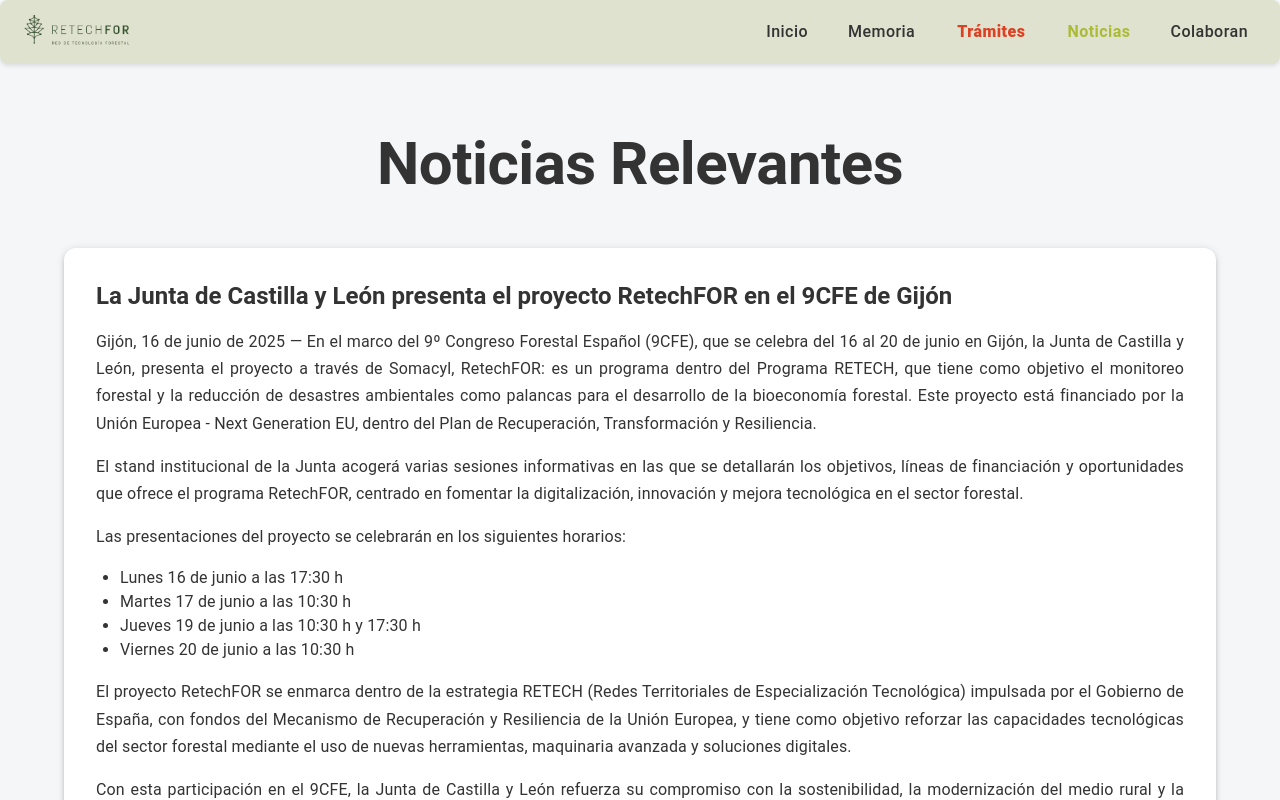
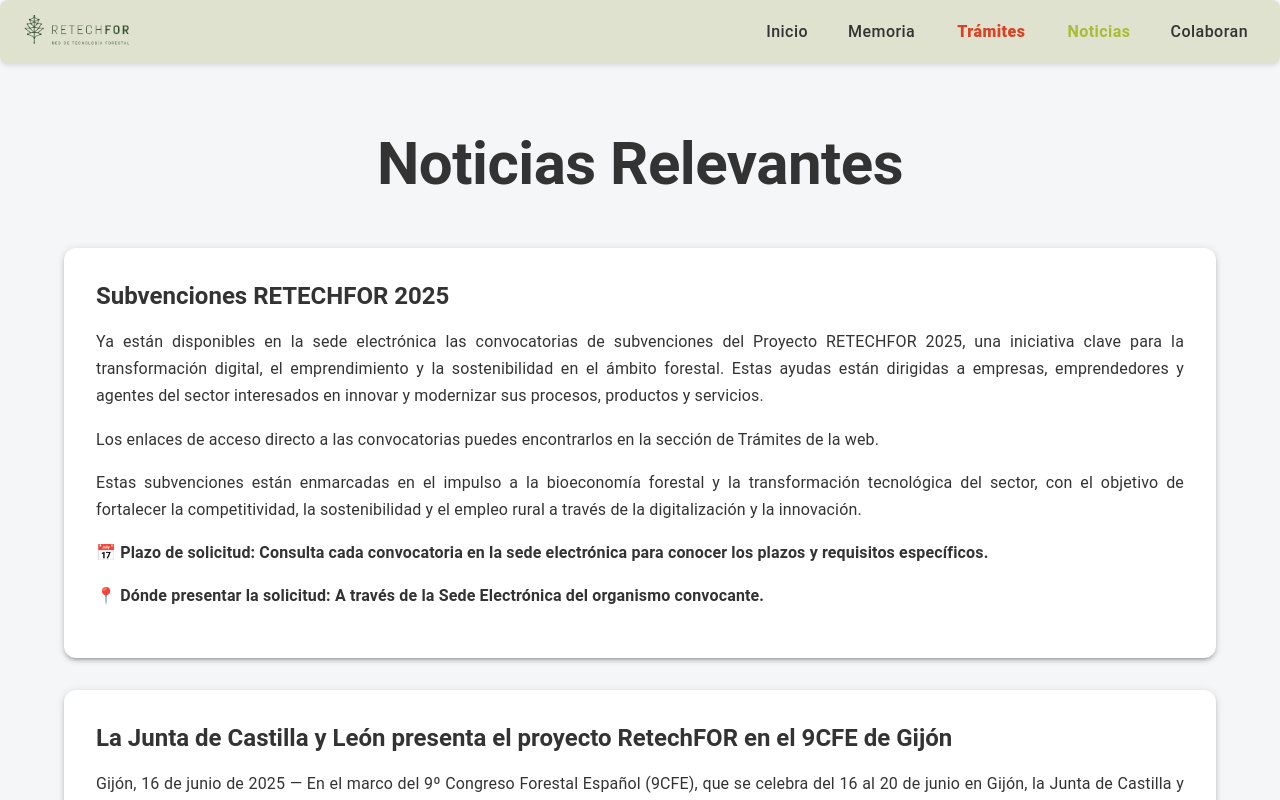
Before and after one commit to DAVIDLOPEZSOMACYL/davidlopezsomacyl.github.io, a React (Vite) app: page / in a window 1280 px wide. Both pictures are taken after a click on the link "Noticias". Shown: the top 800 px of the page. Built offline with nearby package versions, Linux system fonts and the light colour scheme.

Commit message:
nueva noticia, logo linkedin en el pie y enlaces a sede electronica en subvenciones

```diff
--- a/src/component/layout/Footer.jsx
+++ b/src/component/layout/Footer.jsx
@@ -6,9 +6,11 @@
   Link as MuiLink,
   Grid,
   Divider,
+  IconButton
 } from "@mui/material";
 import EmailIcon from "@mui/icons-material/Email";
 import LocationOnIcon from "@mui/icons-material/LocationOn";
+import LinkedInIcon from "@mui/icons-material/LinkedIn";
 
 function Footer({ id }) {
   const currentYear = new Date().getFullYear();
@@ -57,6 +59,28 @@
               </MuiLink>
             </Box>
           </Grid>
+
+          {/* Sección Sígueme simplificada */}
+          <Grid item xs={12} sm={4} md={3}>
+            <Typography
+              variant="h6"
+              gutterBottom
+              sx={{ textAlign: {xs: 'center', md: 'left'} }}
+            >
+              Síguenos
+            </Typography>
+            <Box sx={{ display: "flex", justifyContent: {xs: 'center', md: 'flex-start'} }}>
+              <IconButton
+                href="https://www.linkedin.com/company/retechfor-cyl/?viewAsMember=true"
+                target="_blank"
+                rel="noopener noreferrer"
+                color="inherit"
+                sx={{ '&:hover': { color: '#0077b5' } }}
+              >
+                <LinkedInIcon fontSize="large" />
+              </IconButton>
+            </Box>
+          </Grid>
         </Grid>
         <Divider sx={{ my: 4 }} />
         <Box sx={{ textAlign: "center" }}>
--- /dev/null
+++ b/src/component/news_items/ArticuloSubvenciones.jsx
@@ -0,0 +1,48 @@
+import React from 'react';
+import { Paper, Typography } from '@mui/material';
+
+const ArticuloSubvenciones = () => {
+    const textoIntro = `
+    Ya están disponibles en la sede electrónica las convocatorias de subvenciones del Proyecto RETECHFOR 2025, una iniciativa clave para la transformación digital, el emprendimiento y la sostenibilidad en el ámbito forestal. Estas ayudas están dirigidas a empresas, emprendedores y agentes del sector interesados en innovar y modernizar sus procesos, productos y servicios.
+    Los enlaces de acceso directo a las convocatorias puedes encontrarlos en la sección de Trámites de la web.
+
+    Estas subvenciones están enmarcadas en el impulso a la bioeconomía forestal y la transformación tecnológica del sector, con el objetivo de fortalecer la competitividad, la sostenibilidad y el empleo rural a través de la digitalización y la innovación.
+    📅 Plazo de solicitud: Consulta cada convocatoria en la sede electrónica para conocer los plazos y requisitos específicos.
+    📍 Dónde presentar la solicitud: A través de la Sede Electrónica del organismo convocante.
+    `;
+
+    return (
+      <Paper
+        elevation={3}
+        sx={{
+          p: { xs: 2, sm: 3, md: 4 },
+          width: '100%',
+          borderRadius: '12px',
+          mb: 4,
+        }}
+      >
+        <Typography variant="h5" component="h2" gutterBottom sx={{ fontWeight: 'bold', mb: 2 }}>
+          Subvenciones RETECHFOR 2025
+        </Typography>
+
+        {textoIntro.split('\n').map((parrafo, index) => (
+          parrafo.trim() && (
+            <Typography
+              variant="body1"
+              paragraph
+              key={index}
+              sx={{
+                textAlign: 'justify',
+                lineHeight: 1.7,
+                fontWeight: parrafo.includes('📅') || parrafo.includes('📍') ? 'bold' : 'normal'
+              }}
+            >
+              {parrafo.trim()}
+            </Typography>
+          )
+        ))}
+      </Paper>
+    );
+}
+
+export default ArticuloSubvenciones;
--- a/src/component/sections/NewsSection.jsx
+++ b/src/component/sections/NewsSection.jsx
@@ -4,6 +4,7 @@
 import SectionContainer from '../common/SectionContainer';
 import ArticuloNoticiaDestacado from '../news_items/ArticuloNoticiaDestacado';
 import ArticuloNoticiaGijon from '../news_items/ArticuloNoticiaGijon';
+import ArticuloSubvenciones from '../news_items/ArticuloSubvenciones';
 const urls = [
   'https://theobjective.com/espana/castilla-y-leon/2025-02-11/castilla-y-leon-impulsa-innovacion-forestal-europa/',
   'https://www.diariodeburgos.es/noticia/z95e61e48-a671-1c60-695c97dbd2e6c0ea/202403/el-portal-de-datos-forestales-atraera-a-empresas-a-la-region',
@@ -58,6 +59,7 @@
       title="Noticias Relevantes"
       backgroundColor="background.default"
     >
+      <ArticuloSubvenciones/>
       <ArticuloNoticiaGijon/>
       <ArticuloNoticiaDestacado />
 
```
